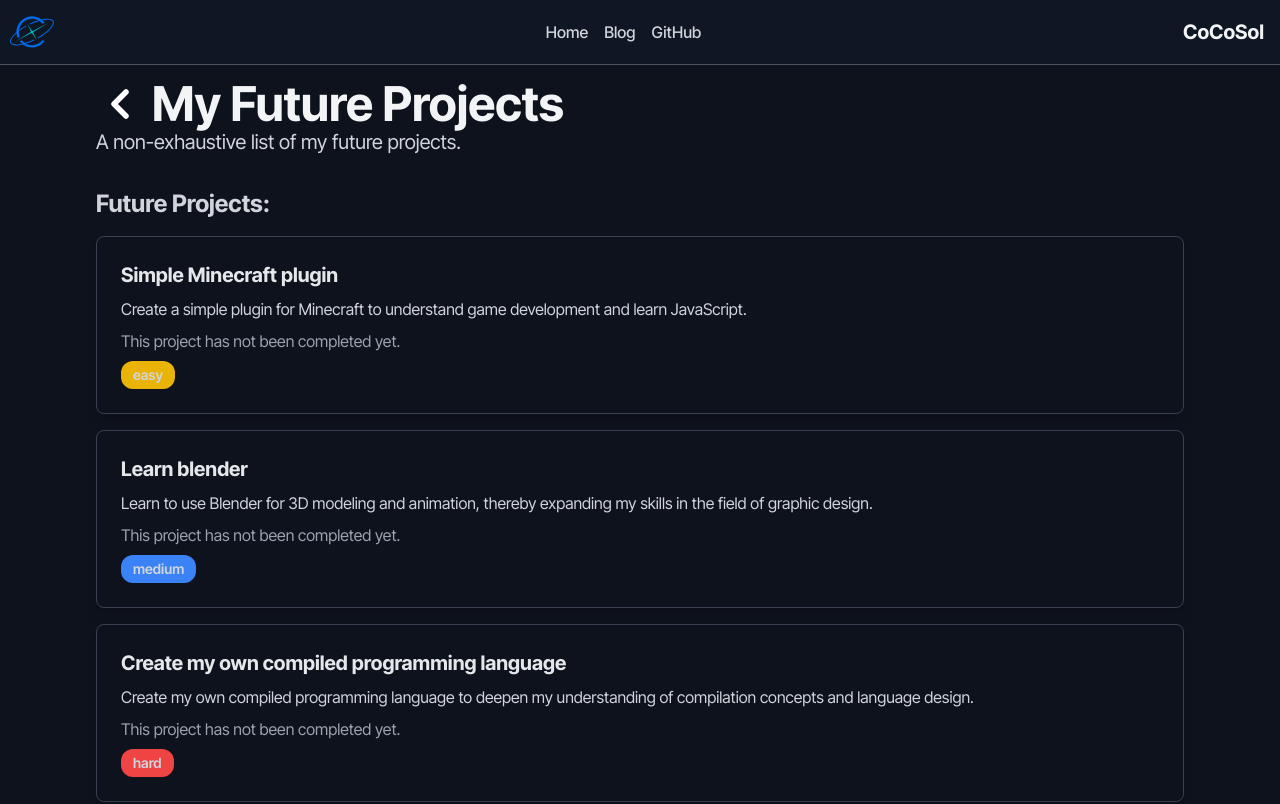
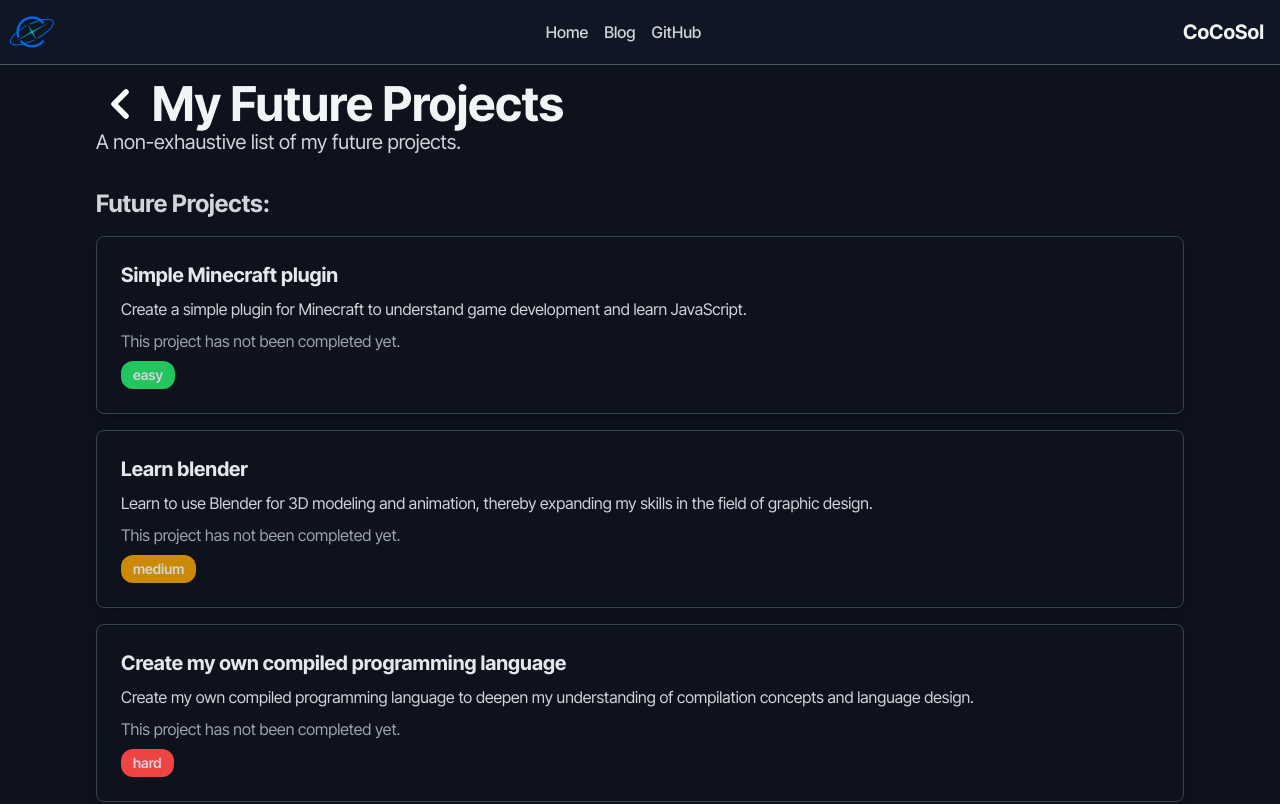
Before and after one commit to CoCoSol007/website, a SvelteKit app: page /blog/future-projects in a window 1280 px wide. Shown: the top 804 px of the page. Built offline with nearby package versions, Linux system fonts and the light colour scheme; what taos would draw is missing.

Commit message:
Improve colors badges

```diff
--- a/src/routes/blog/future-projects/+page.svelte
+++ b/src/routes/blog/future-projects/+page.svelte
@@ -65,7 +65,7 @@ let futureProjects = [
                   {:else}
                   <p class="text-gray-400 mt-2">This project has not been completed yet.</p>
                   {/if}
-                  <span class="inline-block rounded-xl px-3 py-1 text-sm font-semibold mr-2 mt-2 {project.difficulty === 'easy' ? 'bg-yellow-500' : project.difficulty === 'medium' ? 'bg-blue-500' : 'bg-red-500'}">{project.difficulty}</span>
+                  <span class="inline-block rounded-xl px-3 py-1 text-sm font-semibold mr-2 mt-2 {project.difficulty === 'easy' ? 'bg-green-500' : project.difficulty === 'medium' ? 'bg-yellow-600' : 'bg-red-500'}">{project.difficulty}</span>
               </div>
           </li>
           {/each}
```
